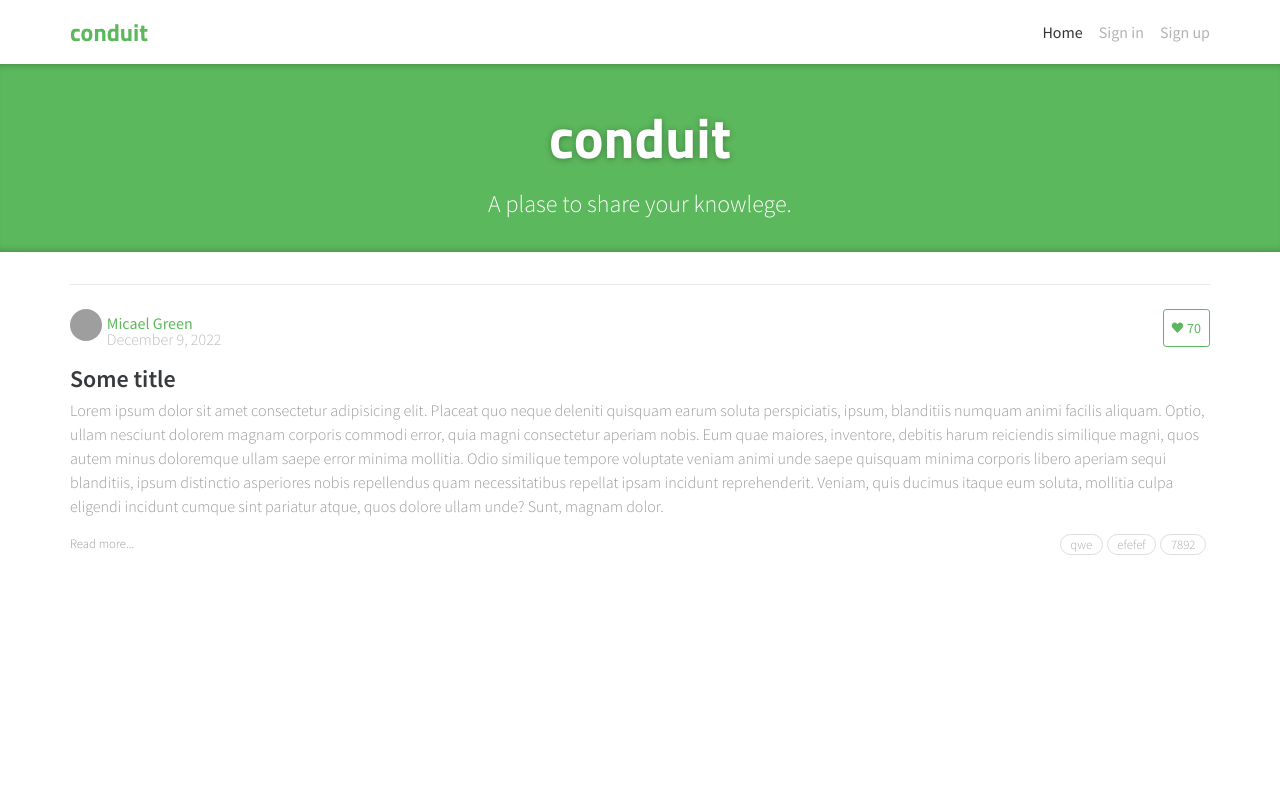
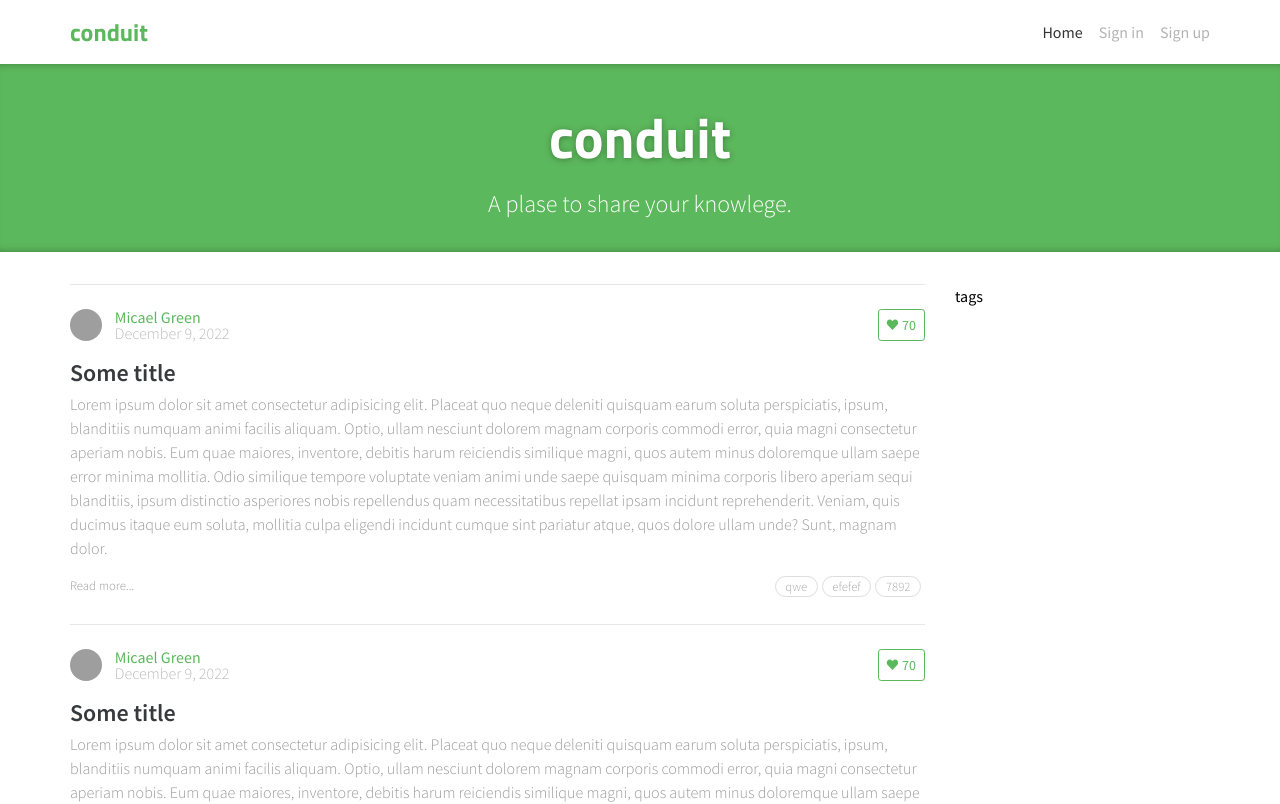
Before and after one commit to Greens1593/conduit, a React (Create React App) app: page / in a window 1280 px wide. Shown: the top 804 px of the page. Built offline with nearby package versions, Linux system fonts and the light colour scheme; grey boxes are pictures that could not be loaded.

Commit message:
Создан компонент фиид.

```diff
--- a/src/App.tsx
+++ b/src/App.tsx
@@ -1,8 +1,7 @@
 import {FC} from 'react'
 import {Baner} from './common/components/baner/baner.component'
-import { Container } from './common/components/conteiner/container.component'
 import { Header } from './common/components/header/header.component'
-import { Article } from './modules/feed/components/article/article.component'
+import { Feed } from './modules/feed/components/feed/feed.component'
 
 interface AppProps{}
 
@@ -12,9 +11,7 @@ export const App: FC<AppProps> = () => {
       <Header />
       <main>
         <Baner />
-        <Container>
-          <Article />
-        </Container>
+        <Feed/>
       </main>
     </div>
   )
--- /dev/null
+++ b/src/modules/feed/components/article-list/article-list.component.tsx
@@ -0,0 +1,13 @@
+import { FC } from 'react'
+import { Article } from '../article/article.component'
+
+interface ArticleListProps{}
+
+export const ArticleList: FC<ArticleListProps> = () => {
+    return(
+    <div className='max-w-[75%]'>
+        <Article />
+        <Article />
+        <Article />
+    </div>)
+}
--- a/src/modules/feed/components/article/article.component.tsx
+++ b/src/modules/feed/components/article/article.component.tsx
@@ -9,9 +9,8 @@ export const Article: FC<ArticleProps> = () => {
     return (
         <article>
             <div className='border-t border-black-10 py-6'>
-
                 <div className='mb-4 font-light flex justify-between'>
-                    <div>
+                    <div className='flex align-baseline gap-2'>
                         <Link to='/@Green'>
                             <img
                                 src='https://api.realworld.io/images/demo-avatar.png'
@@ -19,7 +18,7 @@ export const Article: FC<ArticleProps> = () => {
                                 className='inline-block h-8 w-8 rounded-full'
                             />
                         </Link>
-                        <div className='mr-6 ml-[0.3rem] inline-flex flex-col leading-4 '>
+                        <div className='ml-[0.3rem] inline-flex flex-col leading-4 '>
                             <Link className='text-conduit-green font-medium hover:text-conduit-darkGreen hover:underline' to='/@Green'>Micael Green</Link>
                             <span className='text-[#bbb] font-[0.8rem]'>December 9, 2022</span>
                         </div>
--- /dev/null
+++ b/src/modules/feed/components/feed/feed.component.tsx
@@ -0,0 +1,15 @@
+import { FC } from 'react'
+
+import { Container } from '../../../../common/components/conteiner/container.component'
+import { ArticleList } from '../article-list/article-list.component'
+
+interface FeedProps{ }
+
+export const Feed: FC<FeedProps> = () => {
+    return <Container>
+            <div className='flex gap-[30px]'>
+                <ArticleList />
+                <div className='max-w-[25%]'>tags</div>
+            </div>
+    </Container>
+}
```
